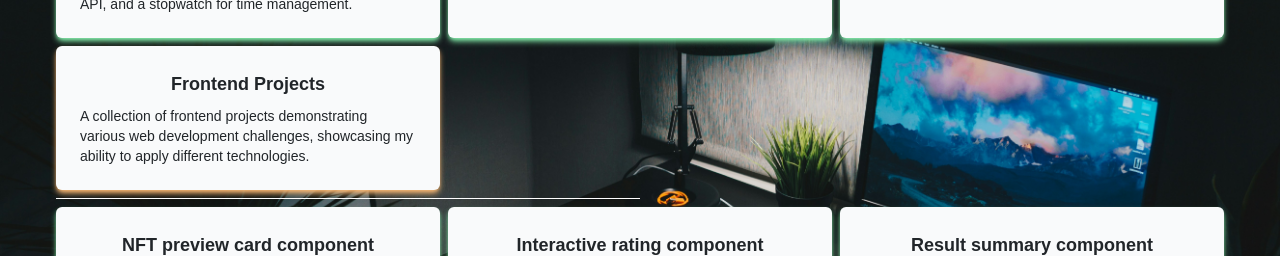
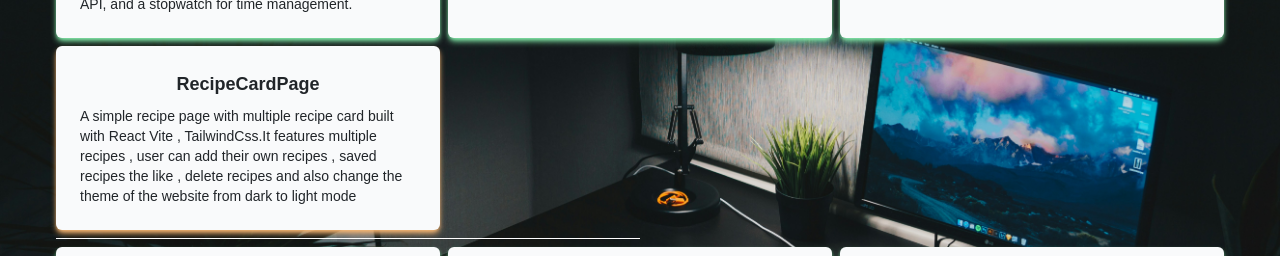
Before and after one commit to Victorblade38/pratham-portfolio, a React (Vite) app in the folder frontend/: page /projects in a window 1280 px wide. Shown: the part 282-538 px from the top of the page. Built offline with nearby package versions, Linux system fonts and the light colour scheme; a web font is replaced by a local one.

Commit message:
added recipe website into projects

```diff
--- a/frontend/src/components/projects.js
+++ b/frontend/src/components/projects.js
@@ -21,11 +21,10 @@ const projects = [
     completed: true,
   },
   {
-    name: "Frontend Projects",
-    githubLink: "https://github.com/Victorblade38/frontend-projects",
-    img: "",
+    name: "RecipeCardPage",
+    githubLink: "https://github.com/Victorblade38/recipecardpage",
     about:
-      "A collection of frontend projects demonstrating various web development challenges, showcasing my ability to apply different technologies.",
+      "A simple recipe page with multiple recipe card built with React Vite , TailwindCss.It features multiple recipes , user can add their own recipes , saved recipes the like , delete recipes and also change the theme of the website from dark to light mode",
     completed: false,
   },
 
```
